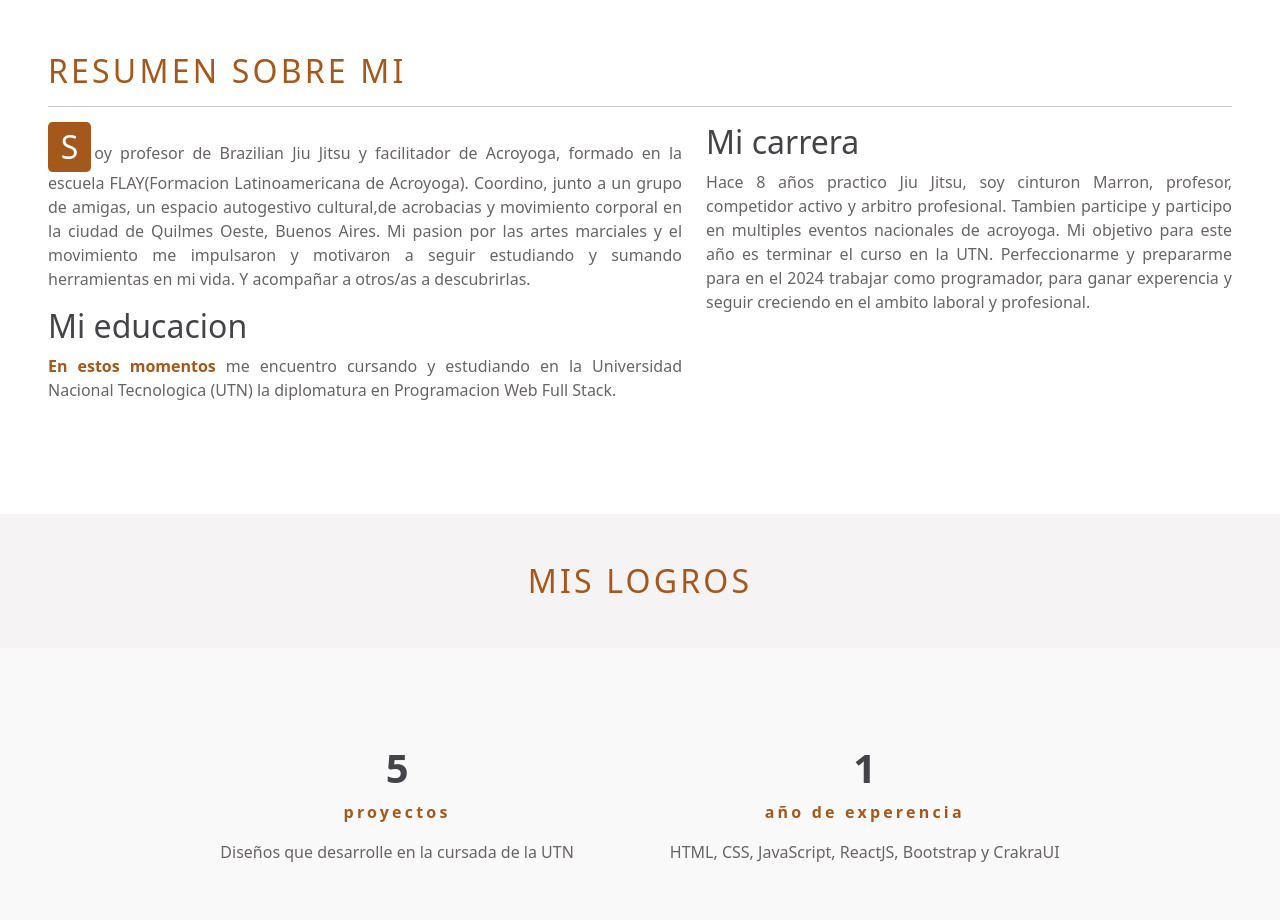
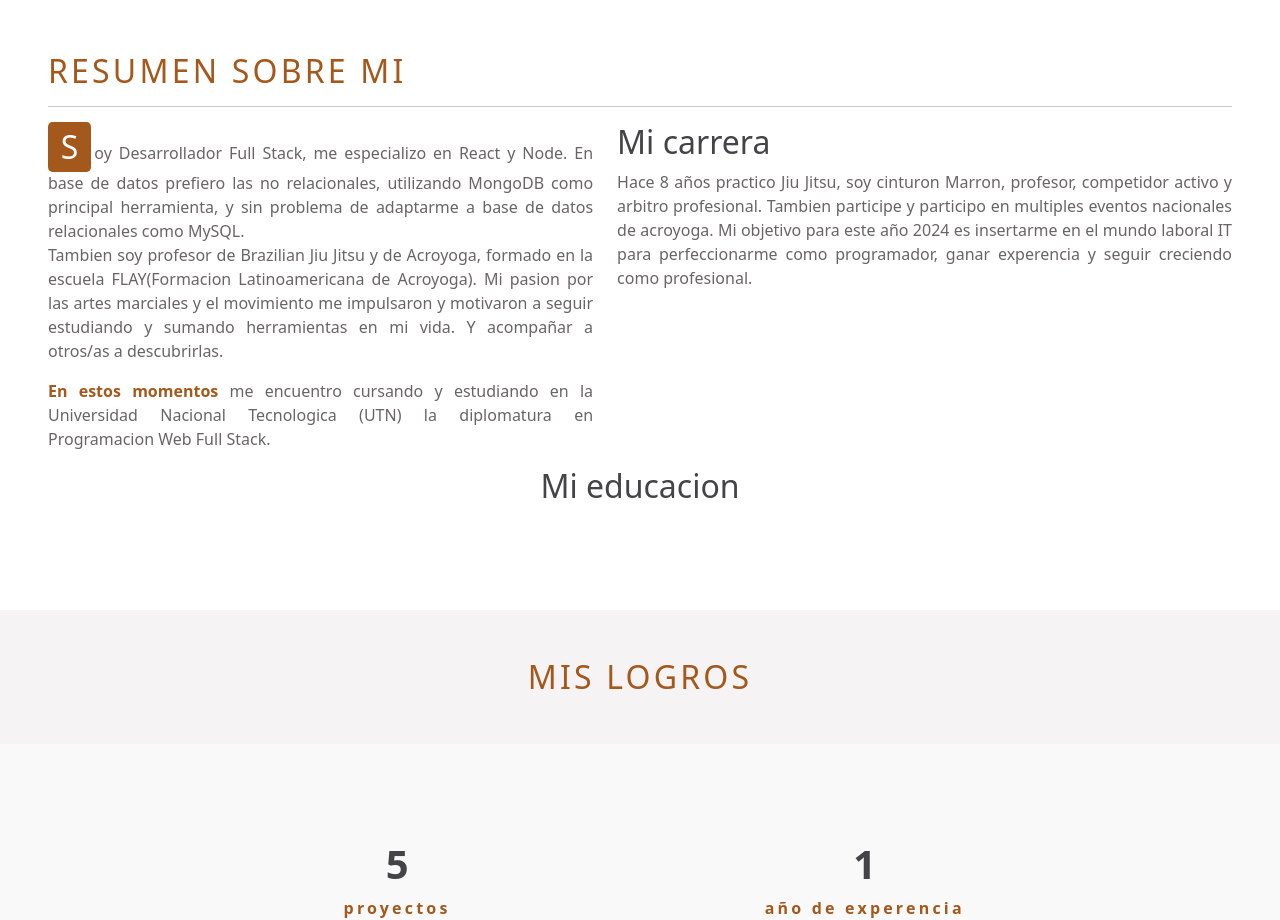
Before and after one commit to NicoLopezBjj/portfolio2.0, a React (Vite) app: page / in a window 1280 px wide. Shown: the part 820-1740 px from the top of the page. Built offline with nearby package versions, Linux system fonts and the light colour scheme.

Commit message:
changes in text and layout sectionDos

```diff
--- a/src/Components/SectionDos/SectionDos.jsx
+++ b/src/Components/SectionDos/SectionDos.jsx
@@ -7,14 +7,18 @@ const SectionDos = () => {
             <hr />
             <div className="d-flex flex-md-row flex-column text-justify  ">
                 <div>
-                    <p className='colorGris'><span className='cuadrado'>S</span>oy profesor de Brazilian Jiu Jitsu y facilitador de Acroyoga, formado en la escuela FLAY(Formacion Latinoamericana de Acroyoga). Coordino, junto a un grupo de amigas, un espacio autogestivo cultural,de acrobacias y movimiento corporal en la ciudad de Quilmes Oeste, Buenos Aires. Mi pasion por las artes marciales y el movimiento me impulsaron y motivaron a seguir estudiando y sumando herramientas en mi vida. Y acompañar a otros/as a descubrirlas.</p>
-                    <h2 className='titleBlack'>Mi educacion</h2>
+                    <p className='colorGris'><span className='cuadrado'>S</span>oy Desarrollador Full Stack, me especializo en React y Node. En base de datos prefiero las no relacionales, utilizando MongoDB como principal herramienta, y sin problema de adaptarme a base de datos relacionales como MySQL.<br/>
+                    Tambien soy profesor de Brazilian Jiu Jitsu y de Acroyoga, formado en la escuela FLAY(Formacion Latinoamericana de Acroyoga). Mi pasion por las artes marciales y el movimiento me impulsaron y motivaron a seguir estudiando y sumando herramientas en mi vida. Y acompañar a otros/as a descubrirlas.</p>
+
                     <p className='colorGris'><span className='marronLetra bold pad'>En estos momentos</span> me encuentro cursando y estudiando en la Universidad Nacional Tecnologica (UTN) la diplomatura en Programacion Web Full Stack.</p>
                 </div>
                 <div className='ps-md-4'>
                     <h2 className='titleBlack'>Mi carrera</h2>
-                <p className='colorGris'> Hace 8 años practico Jiu Jitsu, soy cinturon Marron, profesor, competidor activo y arbitro profesional. Tambien participe y participo en multiples eventos nacionales de acroyoga. Mi objetivo para este año es terminar el curso en la UTN. Perfeccionarme y prepararme para en el 2024 trabajar como programador, para ganar experencia y seguir creciendo en el ambito laboral y profesional.</p>
+                <p className='colorGris'> Hace 8 años practico Jiu Jitsu, soy cinturon Marron, profesor, competidor activo y arbitro profesional. Tambien participe y participo en multiples eventos nacionales de acroyoga. Mi objetivo para este año 2024 es insertarme en el mundo laboral IT para perfeccionarme como programador, ganar experencia y seguir creciendo como profesional.</p>
                 </div>
+            </div>
+            <div className='d-flex flex-column'>
+            <h2 className='titleBlack text-center'>Mi educacion</h2>
             </div>
         </div>
     )
```
